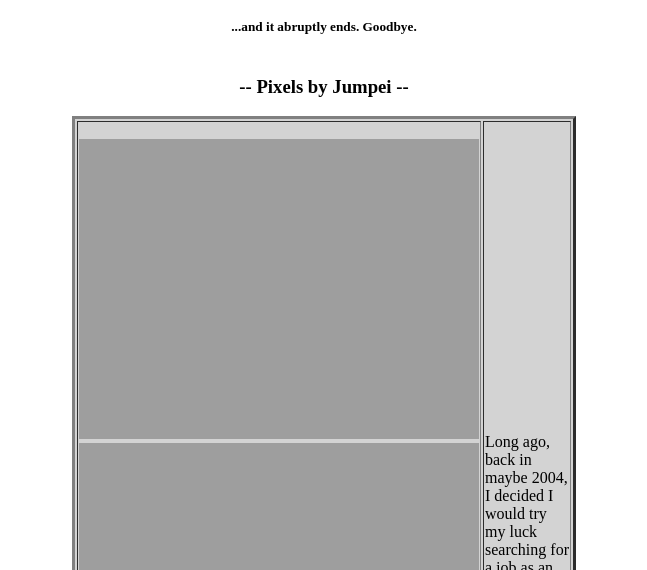
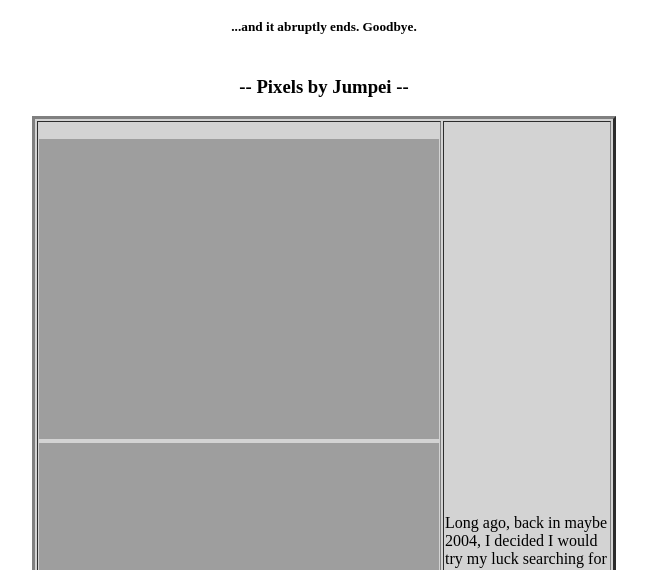
Before and after one commit to Juumpei/Juumpei.github.io, a plain HTML site: page index.html in a window 1280 px wide. Shown: the part 1442-2012 px from the top of the page, without its empty margins (316-963 px from the left). Drawn offline with Linux system fonts and the light colour scheme.

Commit message:
Update index.html

```diff
--- a/index.html
+++ b/index.html
@@ -32,7 +32,7 @@
      ...and it abruptly ends. Goodbye.
     </p> </h5>
 
- <p align=center> <iframe src=".\Pixels.html" height=2000 width=520 style="border:none";> </iframe> </p>
+ <p align=center> <iframe src=".\Pixels.html" height=2000 width=600 style="border:none";> </iframe> </p>
 
 <h5> <p align=center>
      ...and it abruptly ends. Goodbye.
```
